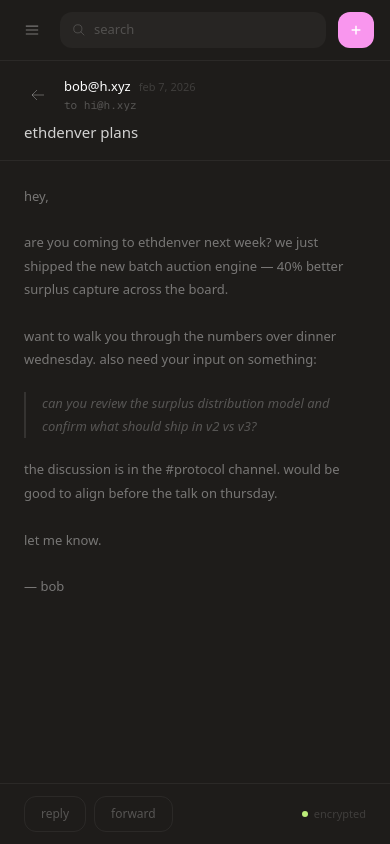
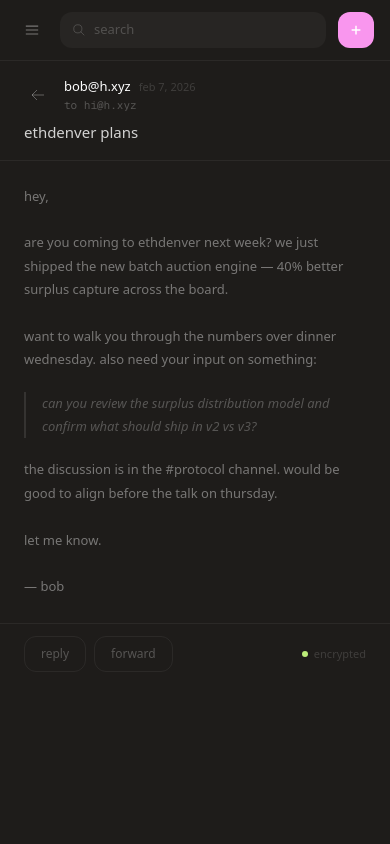
Before and after one commit to keypad/h.xyz, a Next.js app: page /email in a window 390 px wide. Built offline with nearby package versions, Linux system fonts and the light colour scheme.

Commit message:
feat: email mobile detail slide-in

```diff
--- a/components/email/client.tsx
+++ b/components/email/client.tsx
@@ -5,11 +5,13 @@
 import Detail from "@/components/email/detail"
 import List from "@/components/email/list"
 import Overlay from "@/components/email/overlay"
+import { useShortcuts } from "@/components/email/shortcuts"
 import Sidebar from "@/components/email/sidebar"
 import Toolbar from "@/components/email/toolbar"
 
 function Layout() {
 	const { selected } = useEmail()
+	useShortcuts()
 
 	return (
 		<div className="flex h-screen overflow-hidden bg-[#1e1c1a]">
@@ -19,23 +21,20 @@
 			<Overlay />
 			<div className="flex min-w-0 flex-1 flex-col">
 				<Toolbar />
-				<div className="flex min-h-0 flex-1">
-					<div
-						className={`w-full flex-shrink-0 border-r border-white/[0.06] md:block md:w-80 ${
-							selected ? "hidden" : "block"
-						}`}
-					>
+				<div className="relative flex min-h-0 flex-1">
+					<div className="w-full flex-shrink-0 border-r border-white/[0.06] md:block md:w-80">
 						<div className="flex h-full flex-col">
 							<List />
 						</div>
 					</div>
-					<div
-						className={`min-w-0 flex-1 md:flex ${
-							selected ? "flex" : "hidden"
-						}`}
-					>
+					<div className="hidden min-w-0 flex-1 md:flex">
 						<Detail />
 					</div>
+					{selected && (
+						<div className="absolute inset-0 z-10 bg-[#1e1c1a] md:hidden animate-[slideright_200ms_ease-out]">
+							<Detail />
+						</div>
+					)}
 				</div>
 			</div>
 			<Compose />
```
